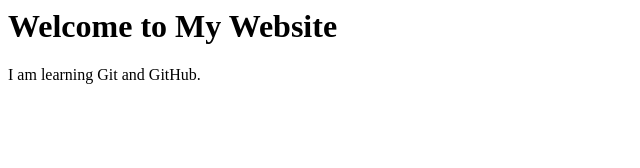
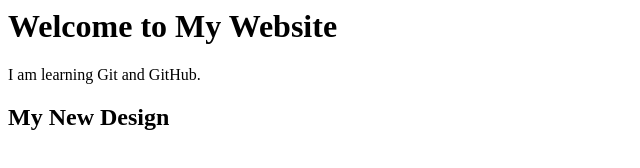
Before and after one commit to Surajgupta2508/MyWebsite, a plain HTML site: page index.html in a window 1280 px wide. Shown: the whole page, without its empty margins (0-640 px from the left). Drawn offline with Linux system fonts and the light colour scheme.

Commit message:
add new design

```diff
--- a/index.html
+++ b/index.html
@@ -1,2 +1,3 @@
 <h1>Welcome to My Website</h1>
 <p>I am learning Git and GitHub.</p>
+<h2>My New Design</h2>
```
